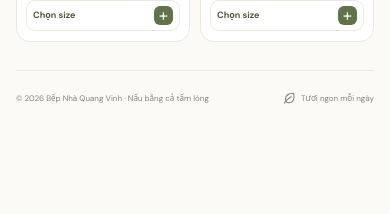
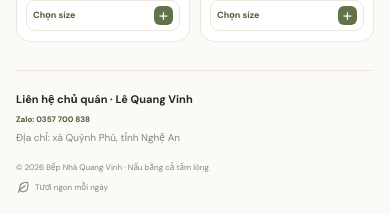
Before and after one commit to QuangVinh32/digital-menu, a React (Vite) app: page / in a window 390 px wide. Shown: the part 1681-1895 px from the top of the page. Before the commit the page ends 1809 px from the top, so only its background shows below. Built offline with nearby package versions, Linux system fonts and the light colour scheme; a web font is replaced by a local one.

Commit message:
add info

```diff
--- a/src/App.tsx
+++ b/src/App.tsx
@@ -338,8 +338,17 @@
             </section>
 
             <footer className="site-footer">
-              <span>© 2026 Bếp Nhà Quang Vinh · Nấu bằng cả tấm lòng</span>
-              <span><Icon name="leaf" size={14} /> Tươi ngon mỗi ngày</span>
+              <div className="footer-contact">
+                <strong>Liên hệ chủ quán · Lê Quang Vinh</strong>
+                <a href="https://zalo.me/0357700838" target="_blank" rel="noreferrer">
+                  Zalo: 0357 700 838
+                </a>
+                <address>Địa chỉ: xã Quỳnh Phú, tỉnh Nghệ An</address>
+              </div>
+              <div className="footer-note">
+                <span>© 2026 Bếp Nhà Quang Vinh · Nấu bằng cả tấm lòng</span>
+                <span><Icon name="leaf" size={14} /> Tươi ngon mỗi ngày</span>
+              </div>
             </footer>
           </main>
         </div>
@@ -399,8 +408,12 @@
               <div>
                 <h2>Thanh toán qua VietQR</h2>
                 <p>Quét mã để thanh toán đơn hàng</p>
+                <div className="receipt-contact">
+                  <strong>Chủ quán: Lê Quang Vinh</strong>
+                  <address>Địa chỉ: xã Quỳnh Phú, tỉnh Nghệ An</address>
+                </div>
                 <a href="https://zalo.me/0357700838" target="_blank" rel="noreferrer">
-                  Liên hệ Zalo: 0357 700 838
+                  Zalo: 0357 700 838
                 </a>
               </div>
               <img src="/payment-qr.png" alt="Mã QR thanh toán VietQR của chủ quán" />
--- a/src/index.css
+++ b/src/index.css
@@ -1021,10 +1021,11 @@
 }
 
 .site-footer {
-  display: flex;
-  align-items: center;
+  display: grid;
+  grid-template-columns: 1fr auto;
+  align-items: end;
   justify-content: space-between;
-  gap: 10px;
+  gap: 16px;
   padding: 20px 0 23px;
   margin-top: 28px;
   color: var(--text-muted);
@@ -1032,7 +1033,39 @@
   font-size: 10px;
 }
 
-.site-footer span:last-child {
+.footer-contact {
+  display: grid;
+  justify-items: start;
+  gap: 5px;
+}
+
+.footer-contact strong {
+  color: var(--text);
+  font-size: 11px;
+}
+
+.footer-contact a {
+  color: var(--accent-dark);
+  font-weight: 700;
+  text-decoration: none;
+}
+
+.footer-contact a:hover {
+  text-decoration: underline;
+}
+
+.footer-contact address {
+  font-size: 10px;
+  font-style: normal;
+}
+
+.footer-note {
+  display: grid;
+  justify-items: end;
+  gap: 7px;
+}
+
+.footer-note span:last-child {
   display: inline-flex;
   align-items: center;
   gap: 5px;
@@ -1546,7 +1579,13 @@
   }
 
   .site-footer {
+    grid-template-columns: 1fr;
+    align-items: start;
     font-size: 8px;
+  }
+
+  .footer-note {
+    justify-items: start;
   }
 }
 
@@ -1639,6 +1678,19 @@
   font-size: 11px;
 }
 
+.receipt-contact {
+  display: grid;
+  gap: 4px;
+  margin-bottom: 9px;
+  font-size: 11px;
+}
+
+.receipt-contact address {
+  color: #60656b;
+  font-size: 10px;
+  font-style: normal;
+}
+
 .receipt-payment a {
   color: #2457a7;
   font-size: 12px;
@@ -1732,6 +1784,14 @@
 
   .receipt-payment p {
     font-size: 10px;
+  }
+
+  .receipt-contact {
+    font-size: 10px;
+  }
+
+  .receipt-contact address {
+    font-size: 9px;
   }
 
   .receipt-payment a {
```
